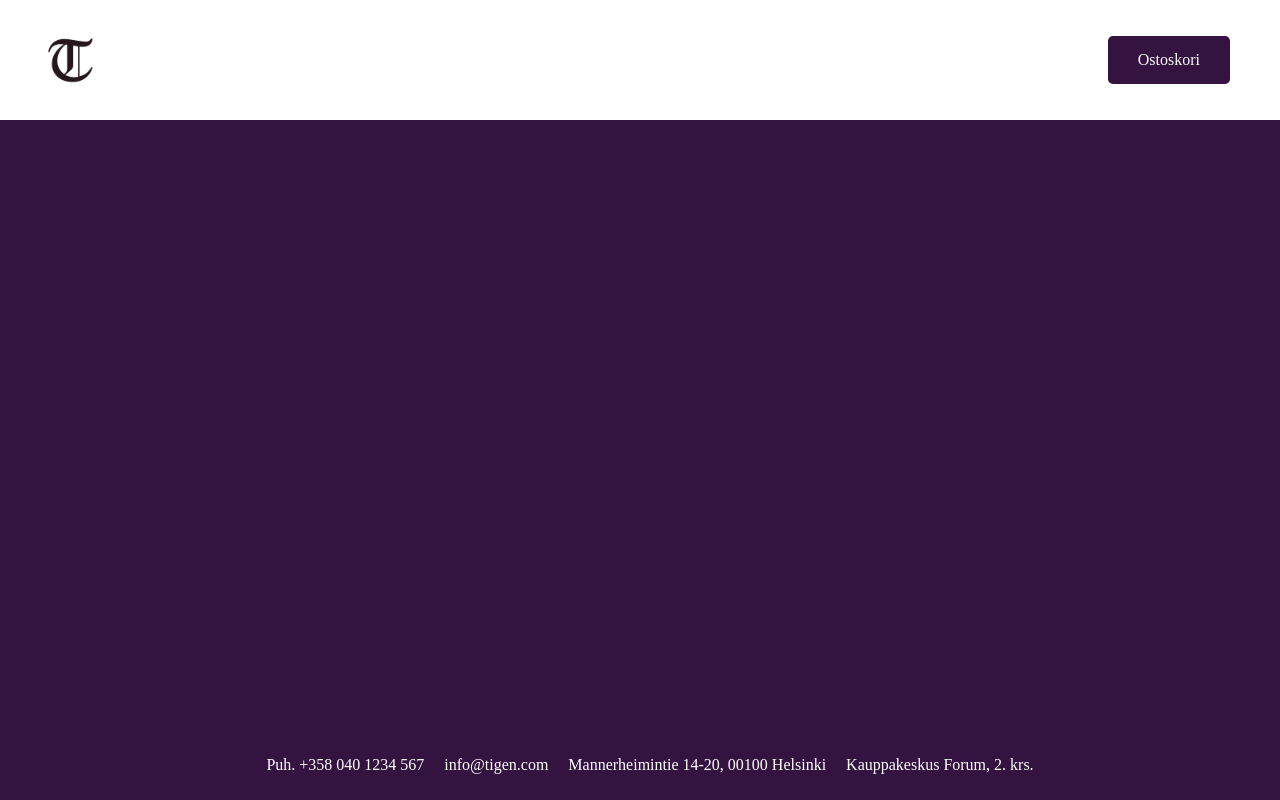
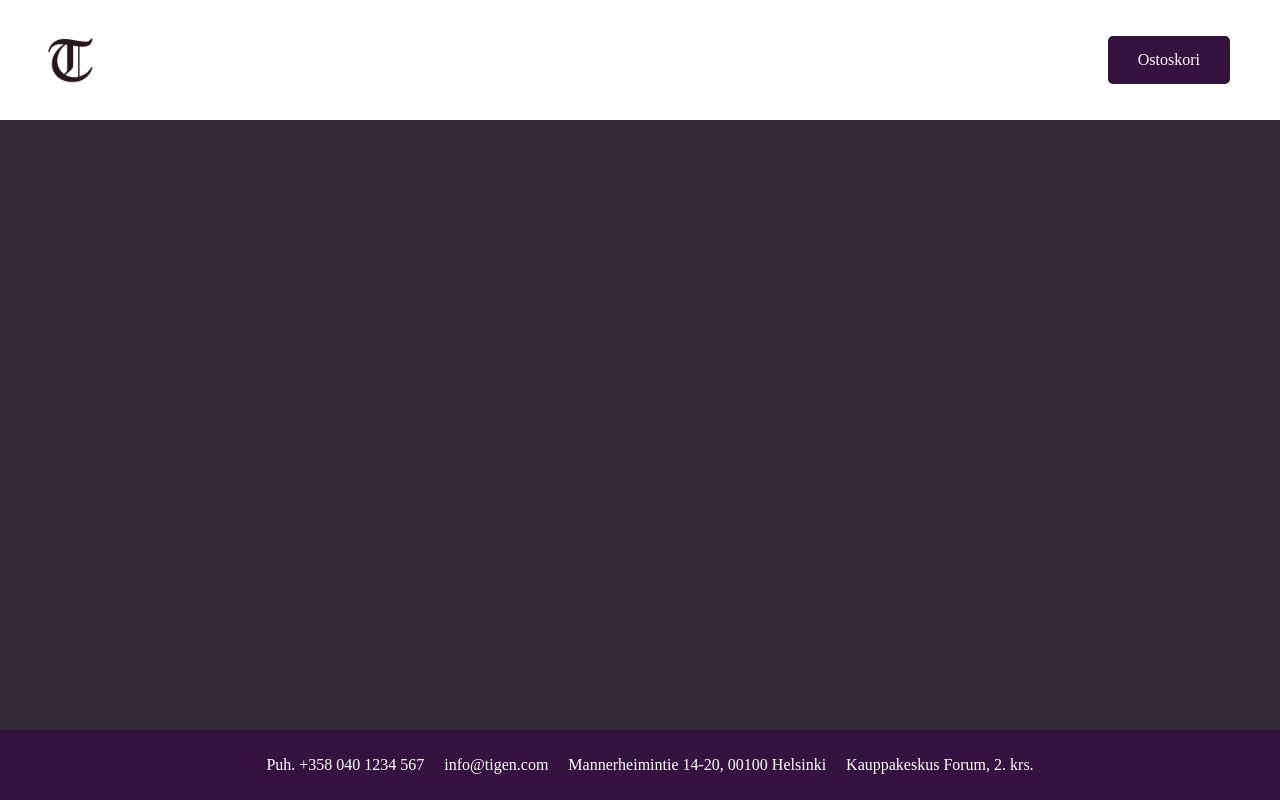
Before and after one commit to Diag0n/Tigen, a PHP site: page / in a window 1280 px wide. Run offline with PHP 8.4, Linux system fonts and the light colour scheme.

Commit message:
joku harmaa opacity homma etusivul

```diff
--- a/css.css
+++ b/css.css
@@ -4,6 +4,15 @@ margin: 0;
 display: flex;
 flex-direction: column;
 background-color: #351341;
+}
+.overlay {
+position: absolute;
+top: 0;
+left: 0;
+width: 100%;
+height: 100%;
+background-color: rgba(50, 50, 50, 0.7); /*OPACITY 70%*/
+z-index: 1; /*FOOTERIN JA HEADERIN ALLA*/
 }
 footer {
 display: flex;
@@ -14,6 +23,7 @@ padding: 10px;
 background: #351341;
 width: 100%;
 margin-top: auto;
+z-index: 2;
 }
 footer p {
     color: white
@@ -26,6 +36,7 @@ flex-wrap: wrap;
 padding: 10px 20px;
 background: white;
 width: 100%;
+z-index: 2;
 }
 .ImageLogo {
 width: 100px;
--- a/index.html
+++ b/index.html
@@ -7,6 +7,8 @@
     <title>Tigen</title>
 </head>
 <body>
+
+    <div class="overlay"></div>
     <header>
         <img src="kuvat/TigenImageLogo.png" alt="Tigen" class="ImageLogo">
             <div class="buttons">
```
